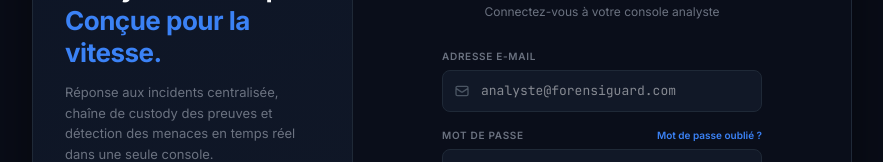
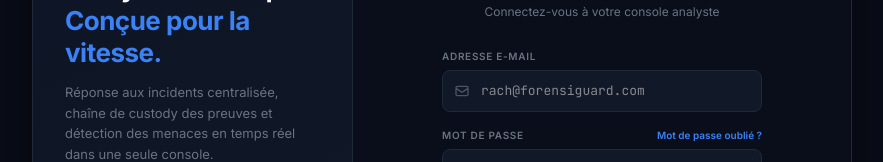
Before and after one commit to Airkid29/DIFR-Project, a React (Vite) app in the folder frontend/: page /login in a window 1280 px wide. Shown: the part 260-422 px from the top of the page, without its empty margins (198-1081 px from the left). Built offline with nearby package versions, Linux system fonts and the light colour scheme; no server answers.

Commit message:
MAJ Login

```diff
--- a/frontend/src/pages/Login.tsx
+++ b/frontend/src/pages/Login.tsx
@@ -101,7 +101,7 @@
               type="email"
               value={email}
               onChange={(e) => setEmail(e.target.value)}
-              placeholder="analyste@forensiguard.com"
+              placeholder="rach@forensiguard.com"
               style={authStyles.fieldInput}
               disabled={loading}
               required
```
